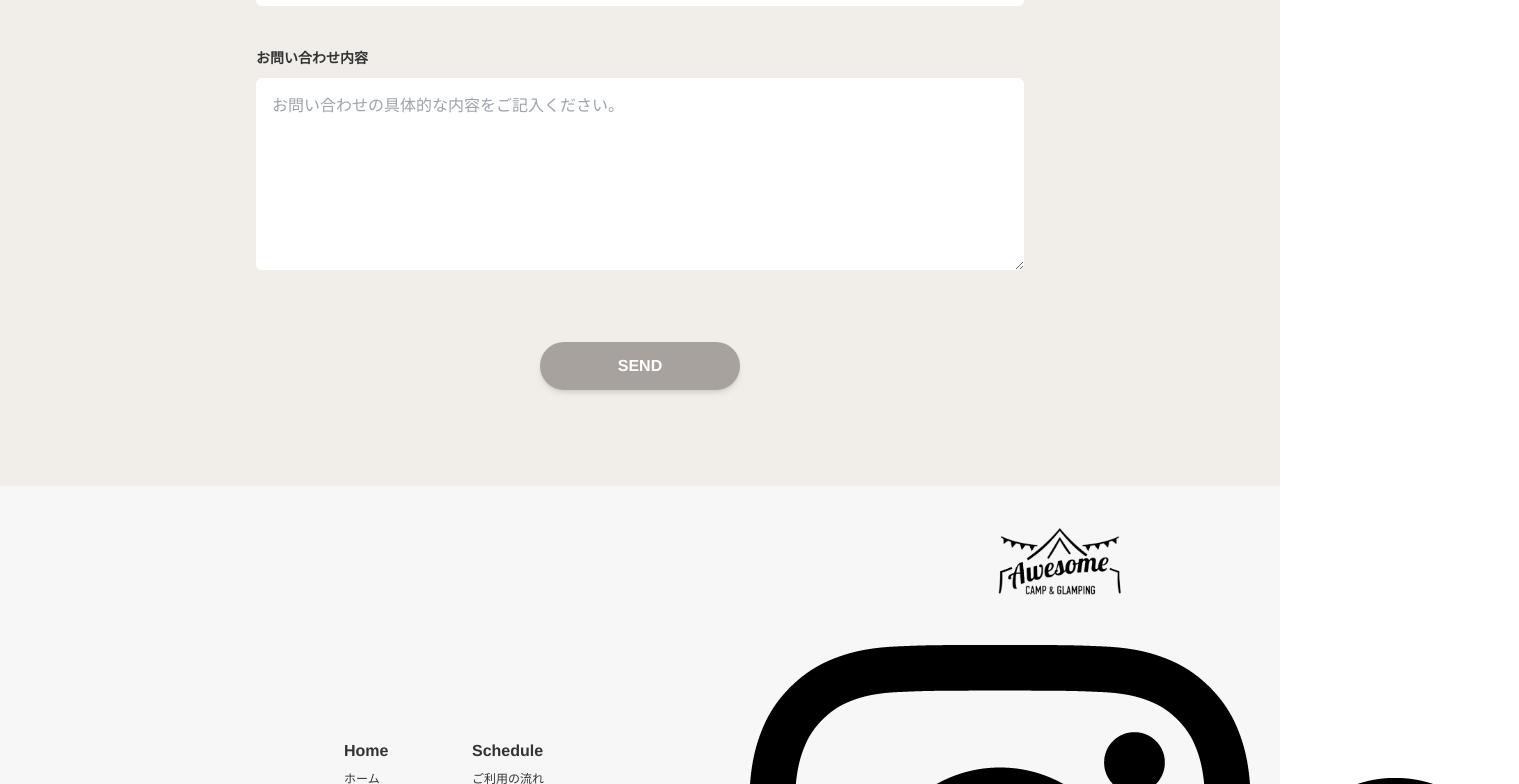
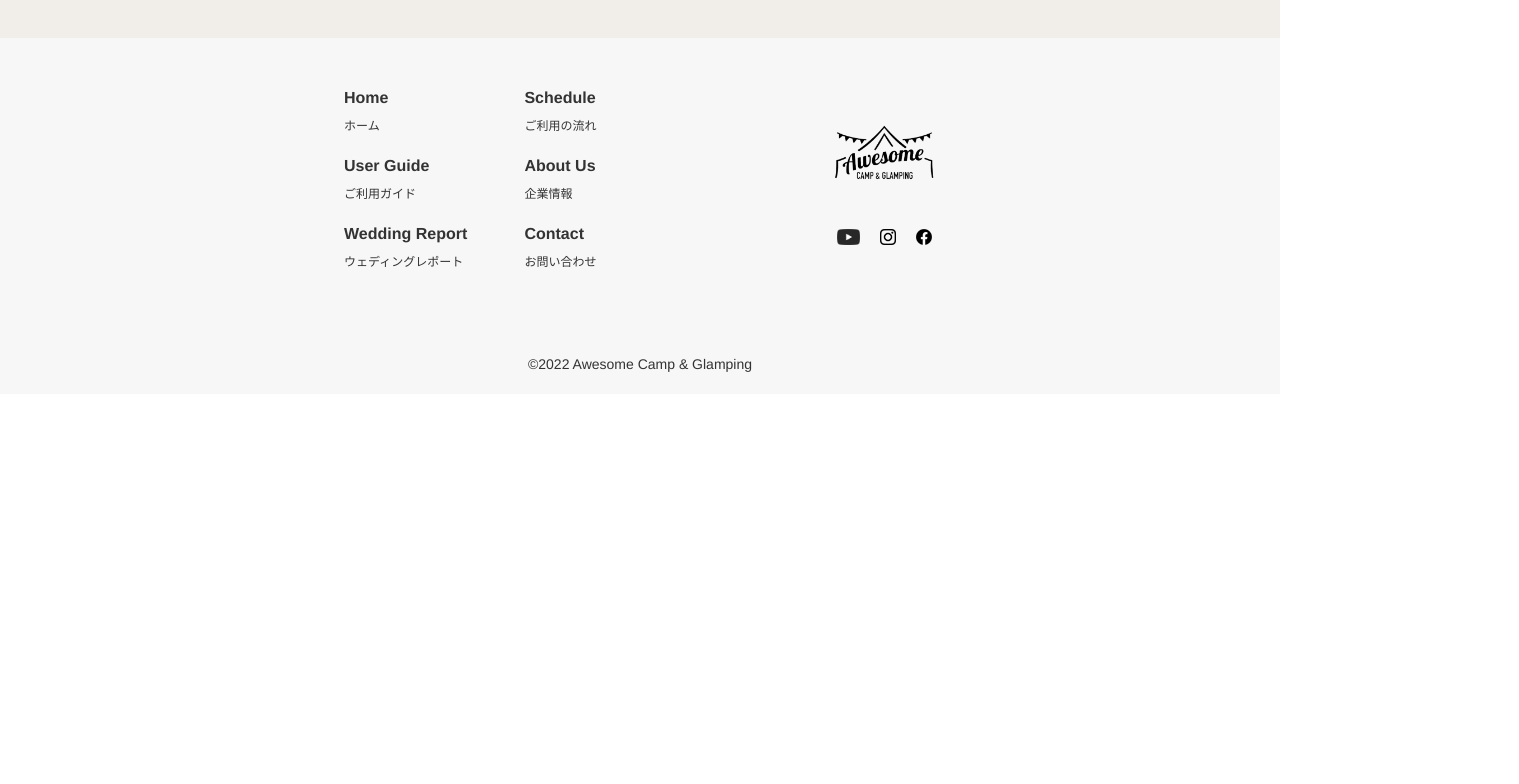
Before and after one commit to lilycoco/awesome-camp, a React (Create React App) app: page /contact in a window 1280 px wide. Shown: the part 1600-2384 px from the top of the page, 1519 px wide, since content can reach past the window. After the commit the page ends 1994 px from the top, so only its background shows below. Built offline with nearby package versions, Linux system fonts and the light colour scheme; a web font is replaced by a local one.

Commit message:
fix plan style

```diff
--- a/src/Layouts/Footer.tsx
+++ b/src/Layouts/Footer.tsx
@@ -10,7 +10,7 @@ export default function Footer() {
   const SnsLinks = ({ className }: { className?: string }) => (
     <div className="m-auto mt-12 flex items-center justify-center gap-5">
       {snsLinks.map(({ href, src, alt }) => (
-        <Icon key={href} href={href} src={src} alt={alt} size={5} />
+        <Icon key={href} href={href} src={src} alt={alt} />
       ))}
     </div>
   );
--- a/src/components/Icon.tsx
+++ b/src/components/Icon.tsx
@@ -3,13 +3,11 @@ export default function Icon({
   href,
   alt,
   className,
-  size = 4,
 }: {
   src?: string;
   href?: string;
   alt?: string;
   className?: string;
-  size?: number;
 }) {
   return (
     <a
@@ -21,7 +19,7 @@ export default function Icon({
       <img
         src={src}
         alt={alt}
-        className={`h-${size} max-w-none object-cover hover:scale-105`}
+        className="h-4 max-w-none object-cover hover:scale-105"
       />
     </a>
   );
--- a/src/index.css
+++ b/src/index.css
@@ -85,6 +85,16 @@ code {
       rgba(0, 0, 0, 0) 60.56%
     );
   }
+
+  .gradation:hover::after {
+    content: "";
+    position: absolute;
+    width: 100%;
+    height: 100%;
+    top: 0;
+    left: 0;
+    background: rgba(0, 0, 0, 0.75);
+  }
 }
 
 .shutter {
```
